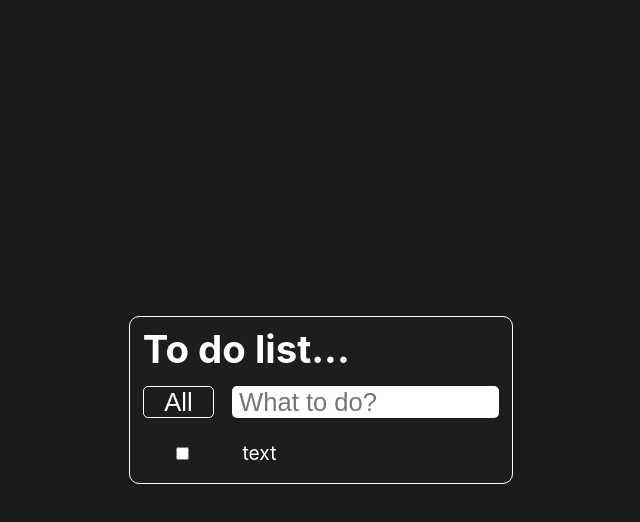
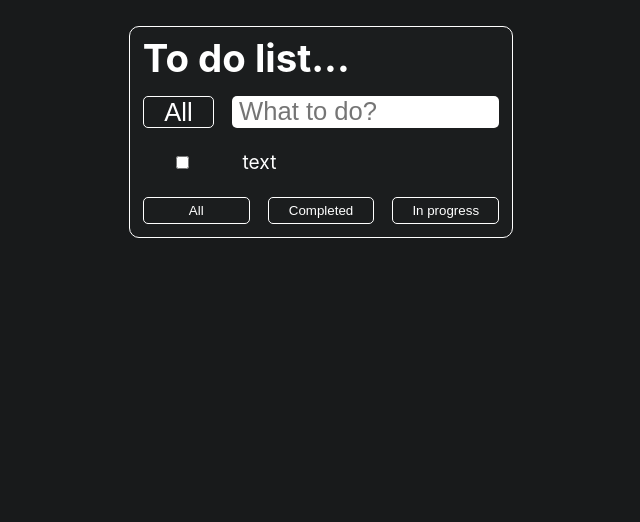
Before and after one commit to Beckon5/TodoList, a React (Create React App) app: page / in a window 1280 px wide. Shown: the top 522 px of the page, without its empty margins (319-959 px from the left). Built offline with nearby package versions, Linux system fonts and the light colour scheme.

Commit message:
Add filters

```diff
--- a/src/App.css
+++ b/src/App.css
@@ -22,14 +22,13 @@ p {
   -webkit-box-pack: center;
       -ms-flex-pack: center;
           justify-content: center;
-  -webkit-box-align: center;
-      -ms-flex-align: center;
-          align-items: center;
+  -webkit-box-align: start;
+      -ms-flex-align: start;
+          align-items: flex-start;
   background: #181a1b; }
 
 .todo-main {
   width: 30%;
-  margin: auto;
   background: #1b1d1e;
   border-radius: 10px;
   padding: 1%;
@@ -48,6 +47,8 @@ p {
     -webkit-box-pack: justify;
         -ms-flex-pack: justify;
             justify-content: space-between;
+    -ms-flex-wrap: wrap;
+        flex-wrap: wrap;
     margin-bottom: 5%; }
     .todo-main__input-field .check-all {
       border: 1px solid white;
@@ -95,5 +96,22 @@ p {
       border: none; }
     .todo-main__list:hover .close {
       opacity: 1; }
+  .todo-main .filter-btns {
+    width: 100%;
+    display: -webkit-box;
+    display: -ms-flexbox;
+    display: flex;
+    -webkit-box-pack: justify;
+        -ms-flex-pack: justify;
+            justify-content: space-between;
+    margin-top: 5%; }
+    .todo-main .filter-btns .btn {
+      width: 30%;
+      text-align: center;
+      border: 1px solid white;
+      padding: 5px 0;
+      border-radius: 5px;
+      background: none;
+      color: white; }
 
 /*# sourceMappingURL=App.css.map */
--- a/src/App.js
+++ b/src/App.js
@@ -6,7 +6,16 @@ import { bindActionCreators } from 'redux'
 import { addTodo, checkAll } from './store/actions'
 import Main from './Main.jsx'
 
-const mapStateToProps = (state) => {
+
+
+const App=(props)=>  {
+  const { toDos, addTodo, checkAll } = props;
+
+    return <Main toDos={toDos} addTodo={addTodo} checkAll={checkAll}/>
+
+  }
+
+  const mapStateToProps = (state) => {
     return {
       toDos: state.toDos
     }
@@ -19,14 +28,5 @@ const mapStateToProps = (state) => {
     }
   };
 
-const App=(props)=>  {
-
-    const { toDos, addTodo, checkAll } = props;
-    return <Main toDos={toDos} addTodo={addTodo} checkAll={checkAll}/>
-
-  }
-
-
-
 
 export default connect(mapStateToProps, mapDispatchToProps)(App)
--- a/src/App.sass
+++ b/src/App.sass
@@ -15,11 +15,10 @@ p
     height: 100vh
     display: flex
     justify-content: center
-    align-items: center
+    align-items: flex-start
     background: #181a1b
 .todo-main
     width: 30%
-    margin: auto
     background: rgb(27, 29, 30)
     border-radius: 10px
     padding: 1%
@@ -36,6 +35,7 @@ p
         width: 100%
         display: flex
         justify-content: space-between
+        flex-wrap: wrap
         margin-bottom: 5%
         .check-all
             border: 1px solid white
@@ -53,6 +53,7 @@ p
             padding: 5px 2%
             border-radius: 5px
             border: none
+
     &__list
         display: flex
         justify-content: space-between
@@ -78,3 +79,16 @@ p
         &:hover
             .close
                 opacity: 1
+    .filter-btns
+        width: 100%
+        display: flex
+        justify-content: space-between
+        margin-top: 5%
+        .btn
+            width: 30%
+            text-align: center
+            border: 1px solid white
+            padding: 5px 0
+            border-radius: 5px
+            background: none
+            color: white
--- a/src/Main.jsx
+++ b/src/Main.jsx
@@ -1,34 +1,57 @@
-import React, { useState } from 'react';
-import './App.css';
+import React, { useState } from "react";
+import "./App.css";
 
-import Todo from './components/Todo/Todo.js'
-const Main = (props) => {
+import Todo from "./components/Todo/Todo.js";
+const Main = props => {
   const [inputText, setInputText] = useState("");
-  const { toDos, addTodo,  checkAll } = props;
+  const { toDos, addTodo, checkAll } = props;
+
+  const [ onlyActive, setOnlyActive ] = useState(false);
+  const [ onlyUnactive, setOnlyUnactive ] = useState(false);
 
   return (
-
     <div className="todo-main">
-      <p className="todo-main__title">
-        To do list...
-      </p>
+      <p className="todo-main__title">To do list...</p>
       <div className="todo-main__input-field">
-
-        <button className="check-all" onClick={()=>checkAll()} >
+        <button className="check-all" onClick={() => checkAll()}>
           All
         </button>
-        <input className="input" type="text" placeholder="What to do?" value={inputText} onChange={(event) => { setInputText(event.target.value) }} onKeyDown={(e) => {
-          if (e.key === 'Enter'){
-            addTodo({
-              id: toDos[toDos.length-1].id+1,
-              checked: false,
-              text: inputText
-            }) ;setInputText("");}
-        }} />
+        <input
+          className="input"
+          type="text"
+          placeholder="What to do?"
+          value={inputText}
+          onChange={event => {
+            setInputText(event.target.value);
+          }}
+          onKeyDown={e => {
+            if (e.key === "Enter") {
+              if (toDos.length < 1)
+                addTodo({
+                  id: 0,
+                  checked: false,
+                  text: inputText
+                });
+              else
+                addTodo({
+                  id: toDos[toDos.length - 1].id + 1,
+                  checked: false,
+                  text: inputText
+                });
+              setInputText("");
+            }
+          }}
+        />
+
       </div>
-          <Todo />
+      <Todo onlyActive={onlyActive} onlyUnactive={onlyUnactive}/>
+      <div className="filter-btns">
+          <button className="btn" onClick={()=>{setOnlyActive(false); setOnlyUnactive(false)}}>All</button>
+          <button className="btn" onClick={()=>{setOnlyUnactive(false); setOnlyActive(true)}}>Completed</button>
+          <button className="btn" onClick={()=>{setOnlyActive(false); setOnlyUnactive(true);}}>In progress</button>
+        </div>
     </div>
   );
-}
+};
 
 export default Main;
--- a/src/components/Todo/Mark.jsx
+++ b/src/components/Todo/Mark.jsx
@@ -1,22 +1,36 @@
-import React,{useState, useEffect} from "react"
+import React, { useState} from "react";
 
-const Mark = (props) => {
+const Mark = props => {
   const {toDos, text, checkTodo, deleteTodo, item } = props;
   const [checked, setChecked] = useState(toDos[item].checked);
-  useEffect(()=>{
-    setChecked(toDos[item].checked);
-    console.log(toDos[item])
-  },[toDos[item].checked])
- return (
 
+
+  return (
     <div className="todo-main__list">
-
-      <input  className="check" type="checkbox" checked={checked} onChange={()=>{ checkTodo(); setChecked(toDos[item].checked) }} />
-      <p style={checked ? { textDecoration: "line-through" } : { textDecoration: "none" }} className="text">{text}</p>
-      <button className="close" onClick={()=>deleteTodo()}>X</button>
+      <input
+        className="check"
+        type="checkbox"
+        checked={toDos[item].checked}
+        onChange={() => {
+          checkTodo();
+          setChecked(toDos[item].checked);
+        }}
+      />
+      <p
+        style={
+          toDos[item].checked
+            ? { textDecoration: "line-through" }
+            : { textDecoration: "none" }
+        }
+        className="text"
+      >
+        {text}
+      </p>
+      <button className="close" onClick={() => deleteTodo()}>
+        X
+      </button>
     </div>
-
   );
-}
+};
 
 export default Mark;
--- a/src/components/Todo/Todo.js
+++ b/src/components/Todo/Todo.js
@@ -1,37 +1,39 @@
-import React from "react"
+import React, { useState } from "react"
 import Mark from "./Mark.jsx"
 import { connect } from 'react-redux'
 import { bindActionCreators } from 'redux'
 import { deleteTodo, checkTodo } from '../../store/actions'
+
+const Todo = (props) => {
+
+  const { onlyActive, onlyUnactive, checkTodo, deleteTodo, toDos } = props;
+  console.log(toDos);
+  return (
+
+    <>
+      {Object.keys(toDos).map((item) => {
+        if (onlyActive && toDos[item].checked
+          ||
+          onlyUnactive && !toDos[item].checked
+          ||
+           !onlyUnactive && !onlyActive)
+          return (
+            <Mark item={item} toDos={toDos} key={item} checkTodo={() => checkTodo(item)} text={toDos[item].text} deleteTodo={() => deleteTodo(toDos[item].id)} />
+
+          )
+      })}
+    </>
+  )
+}
 const mapStateToProps = (state) => {
   return {
     toDos: state.toDos
   }
 }
-
 const mapDispatchToProps = (dispatch) => {
   return {
     deleteTodo: bindActionCreators(deleteTodo, dispatch),
     checkTodo: bindActionCreators(checkTodo, dispatch)
   }
 };
-const Todo = (props) => {
-  const {checkTodo, deleteTodo, toDos } = props;
-
-  return(
-    <>
-  {Object.keys(toDos).map((item) => {
-
-    return (
-
-
-    <Mark item={item} toDos={toDos}  key={item} checkTodo={()=>checkTodo(item)} text={toDos[item].text}  deleteTodo={()=>deleteTodo(toDos[item].id)}/>
-
-
-    )
-  })}
-</>
-  )
-}
-
 export default connect(mapStateToProps, mapDispatchToProps)(Todo)
--- a/src/store/reducers.js
+++ b/src/store/reducers.js
@@ -21,15 +21,13 @@ export const rootReducer = (state = initialState, action) => {
         case actionType.CHECK_TODO:
 
             return { ...state, ...state.toDos[action.payload].checked === true ? { ...state.toDos[action.payload].checked = false } : { ...state.toDos[action.payload].checked = true } };
-        // return{...state, ...state.toDos.find((item) => { if (item.id == action.payload) item.checked = !item.checked })};
+
         case actionType.CHECK_ALL: {
 
             return { ...state, ...state.toDos.filter((item)=>{item.checked=true}) };
         }
         case actionType.DELETE_TODO: {
                 return {...state, toDos: [...state.toDos.filter((item)=>item.id!==action.payload)]}
-
-            // return { ...state, ...state.toDos[action.payload] = null };
 
         }
 
```
Also changed, not shown: 1 other file (tests, documents, lock files or other folders).
